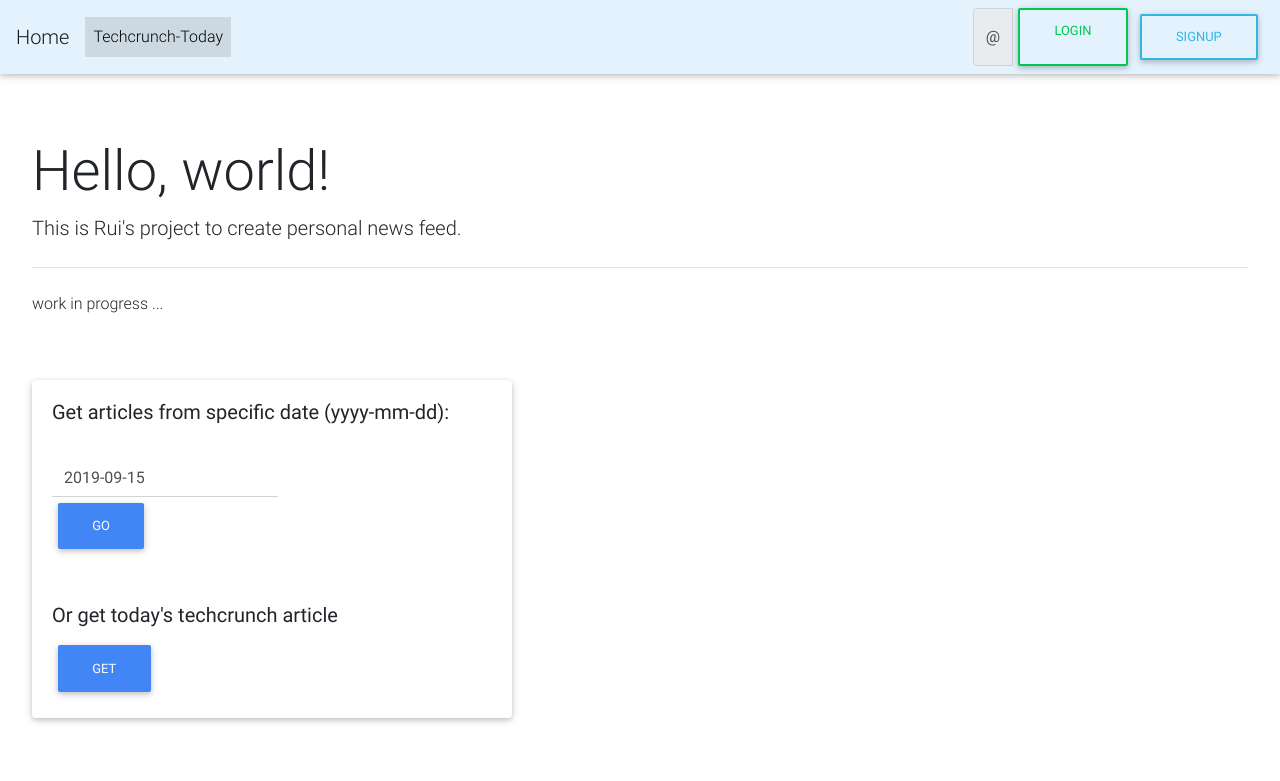
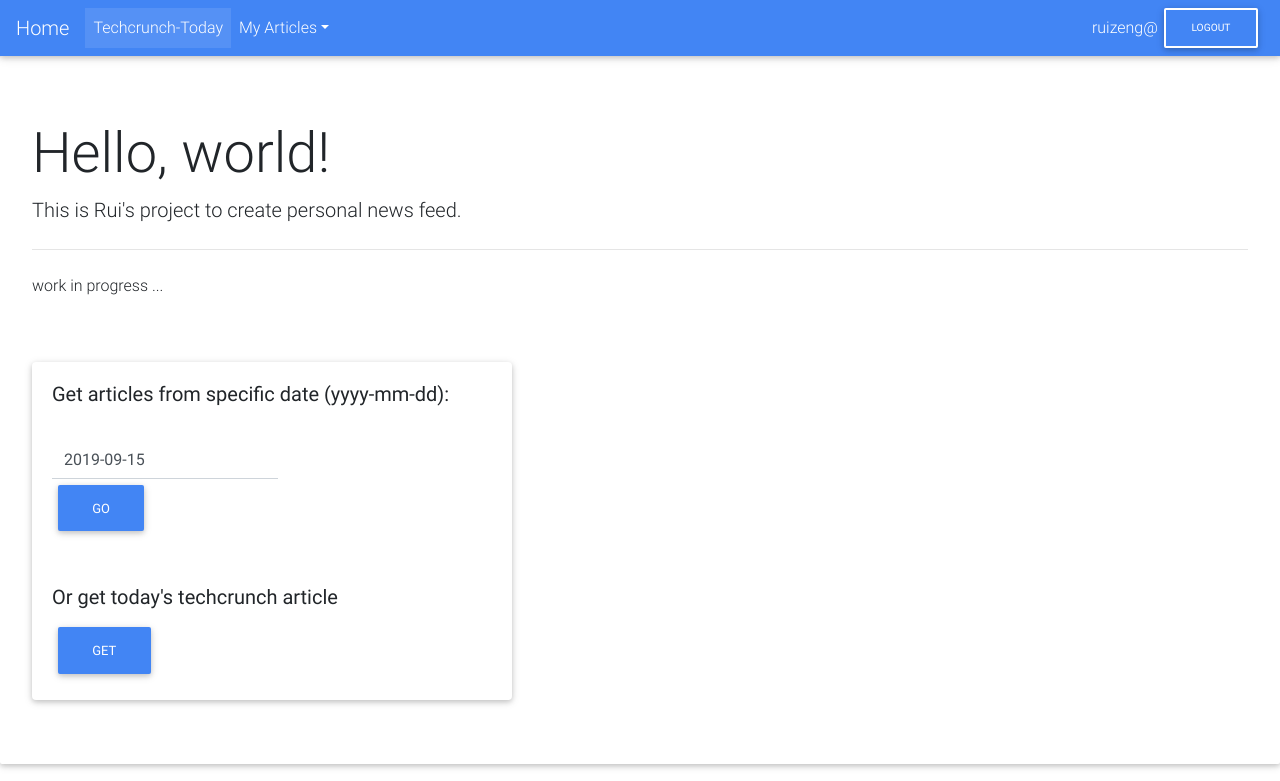
Before and after one commit to Raymenes/PersonalNewsFeed, a Flask app: page / in a window 1280 px wide. Shown: the top 781 px of the page. Run offline with Flask 2, Linux system fonts and the light colour scheme; some libraries are stand-ins or nearby versions.

Commit message:
Replaced Nav Bar to improve UI

```diff
--- a/eb-flask/application.py
+++ b/eb-flask/application.py
@@ -12,6 +12,7 @@ import json
 from random import randint
 
 # https://stackoverflow.com/questions/14810795/flask-url-for-generating-http-url-instead-of-https
+# This sets correct redirect for https in elastic beanstalk
 class ReverseProxied(object):
     def __init__(self, app):
         self.app = app
@@ -34,18 +35,8 @@ web_headers = {'Content-Type': 'text/html'}
 # Home page
 @application.route('/', methods=['GET','POST'])
 def hello_world():
-    # class CrawlTCForm(FlaskForm):
-    #     '''
-    #     simple form object to get date string from user
-    #     '''
-    #     date_field = StringField("Get articles from specific date (yyyy-mm-dd):")
-    #     submit_field = SubmitField("Submit")
-
-    # # Handle get today tc articles button
-    # form = CrawlTCForm()
-    # if form.validate_on_submit():
-    #     date = form.date_field.data
-    #     return redirect(url_for('display_techcrunch_articles', date=date))
+    # for debug
+    session['uid'] = 'ruizeng'
 
     # Handle simple user log out
     if request.method == 'POST' and request.form is not None:
--- a/eb-flask/templates/base.html
+++ b/eb-flask/templates/base.html
@@ -6,10 +6,10 @@
     <meta http-equiv="x-ua-compatible" content="ie=edge">
 
     <title>Rui's News Feed</title>
-    <link rel="stylesheet" href="https://stackpath.bootstrapcdn.com/bootstrap/4.1.3/css/bootstrap.min.css" integrity="sha384-MCw98/SFnGE8fJT3GXwEOngsV7Zt27NXFoaoApmYm81iuXoPkFOJwJ8ERdknLPMO" crossorigin="anonymous">
+    <!-- <link rel="stylesheet" href="https://stackpath.bootstrapcdn.com/bootstrap/4.1.3/css/bootstrap.min.css" integrity="sha384-MCw98/SFnGE8fJT3GXwEOngsV7Zt27NXFoaoApmYm81iuXoPkFOJwJ8ERdknLPMO" crossorigin="anonymous">
     <script src="https://code.jquery.com/jquery-3.3.1.slim.min.js" integrity="sha384-q8i/X+965DzO0rT7abK41JStQIAqVgRVzpbzo5smXKp4YfRvH+8abtTE1Pi6jizo" crossorigin="anonymous"></script>
     <script src="https://cdnjs.cloudflare.com/ajax/libs/popper.js/1.14.3/umd/popper.min.js" integrity="sha384-ZMP7rVo3mIykV+2+9J3UJ46jBk0WLaUAdn689aCwoqbBJiSnjAK/l8WvCWPIPm49" crossorigin="anonymous"></script>
-    <script src="https://stackpath.bootstrapcdn.com/bootstrap/4.1.3/js/bootstrap.min.js" integrity="sha384-ChfqqxuZUCnJSK3+MXmPNIyE6ZbWh2IMqE241rYiqJxyMiZ6OW/JmZQ5stwEULTy" crossorigin="anonymous"></script>
+    <script src="https://stackpath.bootstrapcdn.com/bootstrap/4.1.3/js/bootstrap.min.js" integrity="sha384-ChfqqxuZUCnJSK3+MXmPNIyE6ZbWh2IMqE241rYiqJxyMiZ6OW/JmZQ5stwEULTy" crossorigin="anonymous"></script> -->
 
     <!-- Bootstrap core CSS -->
     <link href="{{url_for('static', filename='css/bootstrap.min.css')}}" rel="stylesheet">
@@ -34,56 +34,77 @@
     <script type="text/javascript" src="{{url_for('static', filename='js/mdb.min.js')}}"></script>
 </head>
 <body>
+  <!--Navbar-->
+  <nav class="navbar navbar-expand-lg navbar-dark primary-color">
+    <!-- Navbar brand -->
+    <a class="navbar-brand" href="/">Home</a>
 
-  <nav class="navbar navbar-expand-lg navbar-light" style="background-color: #e3f2fd;">
-    <!-- Navbar content -->
-    <a class="navbar-brand" href="/">Home</a>
-    <button class="navbar-toggler" type="button" data-toggle="collapse" data-target="#navbarNav" aria-controls="navbarNav" aria-expanded="false" aria-label="Toggle navigation">
+    <!-- Collapse button -->
+    <button class="navbar-toggler" type="button" data-toggle="collapse" data-target="#basicExampleNav"
+      aria-controls="basicExampleNav" aria-expanded="false" aria-label="Toggle navigation">
       <span class="navbar-toggler-icon"></span>
     </button>
-    <div class="collapse navbar-collapse" id="navbarNav">
+
+    <!-- Collapsible content -->
+    <div class="collapse navbar-collapse" id="basicExampleNav">
+
+      <!-- Links -->
       <ul class="navbar-nav mr-auto">
         <li class="nav-item active">
-          <a class="nav-link" href="/Techcrunch/today">Techcrunch-Today <span class="sr-only">(current)</span></a>
+          <a class="nav-link" href="/Techcrunch/today">Techcrunch-Today
+            <span class="sr-only">(current)</span>
+          </a>
         </li>
+        <!-- <li class="nav-item">
+          <a class="nav-link" href="#">Features</a>
+        </li> -->
 
         {% if session['uid'] %}
+        <!-- Dropdown -->
         <li class="nav-item dropdown">
-          <a class="nav-link dropdown-toggle" href="#" id="navbarDropdown" role="button" data-toggle="dropdown" aria-haspopup="true" aria-expanded="false">
-            My-Preference
-          </a>
-          <div class="dropdown-menu" aria-labelledby="navbarDropdown">
-            <a class="dropdown-item" href="/User/{{session['uid']}}/Like">Interested</a>
-            <div class="dropdown-divider"></div>
-            <a class="dropdown-item" href="/User/{{session['uid']}}/Dislike">Not Interested</a>
-            <div class="dropdown-divider"></div>
+          <a class="nav-link dropdown-toggle" id="navbarDropdownMenuLink" data-toggle="dropdown"
+            aria-haspopup="true" aria-expanded="false">My Articles</a>
+          <div class="dropdown-menu dropdown-primary" aria-labelledby="navbarDropdownMenuLink">
+            <a class="dropdown-item" href="/User/{{session['uid']}}/Like">Liked</a>
+            <a class="dropdown-item" href="/User/{{session['uid']}}/Dislike">Disliked</a>
             <a class="dropdown-item" href="/User/{{session['uid']}}/Uncertain">Uncertains</a>
           </div>
         </li>
+
         {% endif %}
+
       </ul>
+      <!-- Links -->
 
       <form class="form-inline" method="POST" action="/">
         <div class="input-group">
           {% if session['uid'] %}
-          <a class="nav-link disabled" tabindex="-1" aria-disabled="true">{{session['uid']}}@</a>
+          <!-- display username and logout button -->
+          <span class="navbar-text white-text">
+              {{session['uid']}}@
+          </span>
           <input type="hidden" name="action" value="logout">
-          <button class="btn btn-outline-success my-2 my-sm-0" type="submit">Logout</button>
+          <button class="btn btn-outline-white btn-sm my-0" type="submit">Logout</button>
           {% else %}
-          <!-- login -->
-          <div class="input-group-prepend">
-              <span class="input-group-text" id="basic-addon1">@</span>
-          </div>
-
-          <a type="button" class="btn btn-outline-success my-2 my-sm-0" href="/UserLogin/login">Login</a>
-          <a type="button" class="btn btn-outline-info" href="/UserLogin/signup">SignUp</a>
+          <!-- display login button -->
+          <button type="button" class="btn btn-default btn-sm my-0" onclick="window.location.href='/UserLogin/login'">Login</button>
+          <button type="button" class="btn btn-primary btn-sm my-0" onclick="window.location.href='/UserLogin/signup'">SignUp</button>
           {% endif %}
         </div>
       </form>
 
+      <!-- Search bar -->
+      <!-- <form class="form-inline">
+        <div class="md-form my-0">
+          <input class="form-control mr-sm-2" type="text" placeholder="Search" aria-label="Search">
+        </div>
+      </form> -->
 
     </div>
+    <!-- Collapsible content -->
+
   </nav>
+  <!--/.Navbar-->
 
   {% block content %}
   {% endblock %}
```
